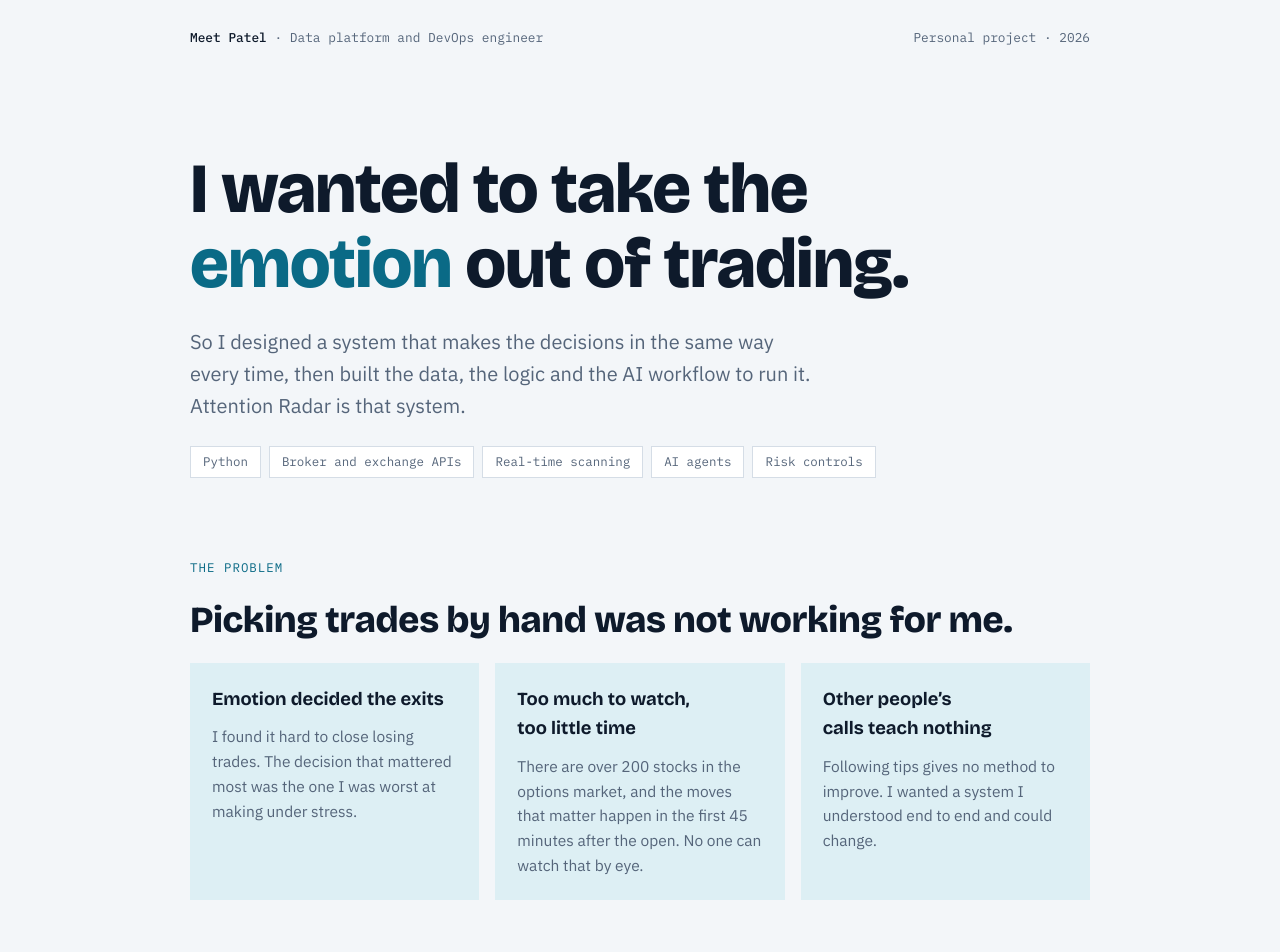
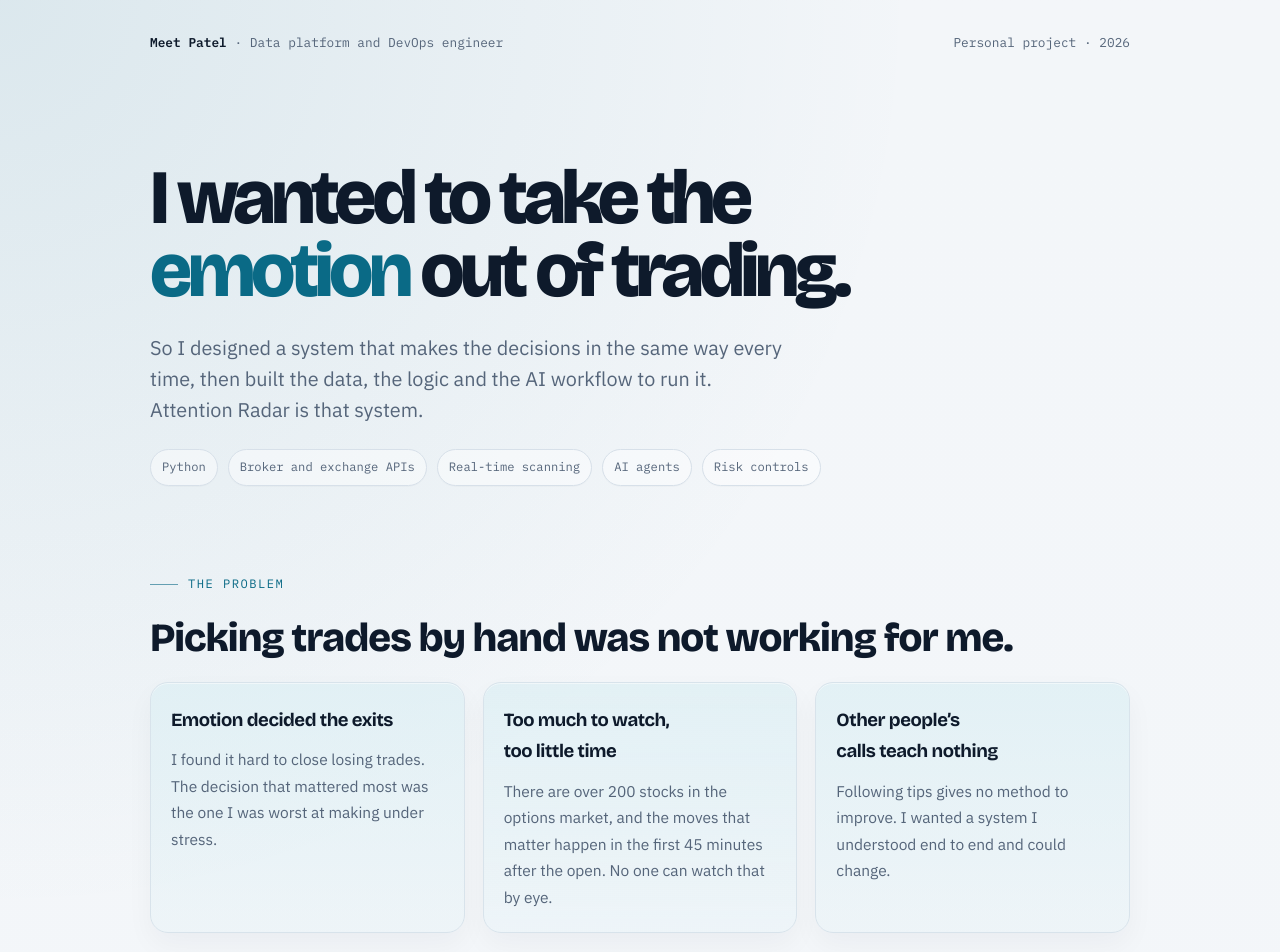
Before and after one commit to haddorks/Attention-Radar, a plain HTML site: page index.html in a window 1280 px wide. Shown: the top 952 px of the page. Drawn offline with nearby package versions, Linux system fonts and the light colour scheme.

Commit message:
Improve the landing page styling while keeping the original content intact and preserving the story layout.

```diff
--- a/index.html
+++ b/index.html
@@ -8,52 +8,194 @@
 <meta property="og:description" content="A personal project in systematic trading: the problem, the design choices, and how I built and ran it with AI agents.">
 <meta property="og:type" content="website">
 <title>Attention Radar</title>
-<link rel="stylesheet" href="https://fonts.googleapis.com/css2?family=Bricolage+Grotesque:opsz,wght@12..96,500;12..96,700;12..96,800&family=IBM+Plex+Sans:wght@400;500;600&family=IBM+Plex+Mono:wght@400;500&display=swap">
+<link rel="stylesheet" href="https://fonts.googleapis.com/css2?family=Bricolage+Grotesque:opsz,wght@12..96,500;12..96,700;12..96,800&family=IBM+Plex+Sans:wght@400;500;600&family=IBM+Plex+Mono:wght@400;500;600&display=swap">
 <style>
-/* Layout: product-style story page. Vision first, then the system as a flow, then how I ran it, then scale. */
 :root{
-  --bg:#F3F6F9; --surface:#FFFFFF; --fg:#0E1A2B; --muted:#55657A; --line:#D5DDE6;
-  --accent:#0A6A86; --accent-soft:#DDEFF4; --ink-soft:#E7EDF3;
+  --bg:#F3F6F9;
+  --surface:#FFFFFF;
+  --soft:#F7FAFC;
+  --fg:#0E1A2B;
+  --muted:#55657A;
+  --line:#D7E0E9;
+  --accent:#0A6A86;
+  --accent-strong:#064B63;
+  --accent-soft:#DDEFF4;
+  --ink-soft:#E7EDF3;
   --display:"Bricolage Grotesque","Helvetica Neue",Arial,sans-serif;
   --body:"IBM Plex Sans","Helvetica Neue",Arial,sans-serif;
   --mono:"IBM Plex Mono",ui-monospace,Menlo,Consolas,monospace;
 }
 @media (prefers-color-scheme:dark){:root:not([data-theme="light"]){
-  --bg:#0B131E; --surface:#111C2A; --fg:#E6EDF5; --muted:#93A4B8; --line:#243448;
-  --accent:#4FC1DE; --accent-soft:#12303B; --ink-soft:#182638; color-scheme:dark}}
+  --bg:#0B131E;
+  --surface:#111C2A;
+  --soft:#0F1B2A;
+  --fg:#E6EDF5;
+  --muted:#93A4B8;
+  --line:#243448;
+  --accent:#4FC1DE;
+  --accent-strong:#8CDCF0;
+  --accent-soft:#12303B;
+  --ink-soft:#182638;
+  color-scheme:dark
+}}
 :root[data-theme="dark"]{
-  --bg:#0B131E; --surface:#111C2A; --fg:#E6EDF5; --muted:#93A4B8; --line:#243448;
-  --accent:#4FC1DE; --accent-soft:#12303B; --ink-soft:#182638; color-scheme:dark}
+  --bg:#0B131E;
+  --surface:#111C2A;
+  --soft:#0F1B2A;
+  --fg:#E6EDF5;
+  --muted:#93A4B8;
+  --line:#243448;
+  --accent:#4FC1DE;
+  --accent-strong:#8CDCF0;
+  --accent-soft:#12303B;
+  --ink-soft:#182638;
+  color-scheme:dark
+}
 
-body{background:var(--bg);color:var(--fg);font-family:var(--body);font-size:17px;line-height:1.6;padding-inline:20px;padding-block:0}
-.wrap{max-width:900px;margin-inline:auto;display:flex;flex-direction:column;gap:80px;padding-block:28px 72px}
-h1,h2,h3{font-family:var(--display);text-wrap:balance;margin:0}
+*{box-sizing:border-box}
+html{scroll-behavior:smooth}
+body{
+  margin:0;
+  background:
+    radial-gradient(circle at top left, rgba(10,106,134,.10), transparent 24%),
+    radial-gradient(circle at bottom right, rgba(10,106,134,.08), transparent 30%),
+    linear-gradient(180deg, var(--bg) 0%, color-mix(in srgb, var(--bg) 92%, white) 100%);
+  color:var(--fg);
+  font-family:var(--body);
+  font-size:17px;
+  line-height:1.7;
+  padding-inline:20px;
+}
+.wrap{
+  max-width:980px;
+  margin-inline:auto;
+  display:flex;
+  flex-direction:column;
+  gap:88px;
+  padding-block:22px 72px;
+}
+
+h1,h2,h3{font-family:var(--display);text-wrap:balance;margin:0;letter-spacing:-.025em}
+h2{max-width:none}
 p{margin:0;max-width:60ch}
 a{color:var(--accent)}
 section{display:flex;flex-direction:column;gap:22px}
-.eyebrow{font-family:var(--mono);font-size:.78rem;letter-spacing:.08em;text-transform:uppercase;color:var(--accent)}
-.top{display:flex;justify-content:space-between;gap:12px;flex-wrap:wrap;font-family:var(--mono);font-size:.8rem;color:var(--muted)}
-.top b{color:var(--fg);font-weight:500}
+.eyebrow{
+  font-family:var(--mono);
+  font-size:.76rem;
+  letter-spacing:.12em;
+  text-transform:uppercase;
+  color:var(--accent);
+  display:flex;align-items:center;gap:10px;
+}
+.eyebrow::before{
+  content:"";
+  display:inline-block;
+  width:28px;height:1px;background:var(--accent);opacity:.6;
+}
 
-.hero{display:flex;flex-direction:column;gap:24px;padding-top:24px}
-h1{font-size:clamp(2.4rem,7vw,4.4rem);font-weight:800;letter-spacing:-.015em;line-height:1.06;max-width:none}
+.top{
+  display:flex;
+  justify-content:space-between;
+  gap:12px;
+  flex-wrap:wrap;
+  font-family:var(--mono);
+  font-size:.8rem;
+  color:var(--muted);
+  padding:10px 0 4px;
+}
+.top b{color:var(--fg);font-weight:600}
+
+.hero{
+  display:flex;
+  flex-direction:column;
+  gap:24px;
+  padding-top:16px;
+}
+h1{
+  font-size:clamp(2.6rem,7vw,4.8rem);
+  font-weight:800;
+  line-height:0.96;
+  max-width:none;
+  letter-spacing:-.06em;
+}
 h1 em{font-style:normal;color:var(--accent)}
-.lede{font-size:1.25rem;color:var(--muted);max-width:52ch}
-.chips{display:flex;flex-wrap:wrap;gap:8px}
-.chips span{font-family:var(--mono);font-size:.78rem;padding:5px 12px;border:1px solid var(--line);background:var(--surface);color:var(--muted)}
+.lede{
+  font-size:1.24rem;
+  color:var(--muted);
+  max-width:54ch;
+  line-height:1.55;
+}
+.chips{
+  display:flex;
+  flex-wrap:wrap;
+  gap:10px;
+}
+.chips span{
+  font-family:var(--mono);
+  font-size:.76rem;
+  padding:7px 11px;
+  border:1px solid var(--line);
+  background:rgba(255,255,255,.4);
+  color:var(--muted);
+  border-radius:999px;
+  box-shadow:0 1px 0 rgba(15,23,42,.02);
+}
 
-h2{font-size:clamp(1.6rem,4vw,2.3rem);font-weight:800;letter-spacing:-.01em;line-height:1.12;max-width:none}
-.vision{display:grid;grid-template-columns:repeat(auto-fit,minmax(250px,1fr));gap:16px}
-.quote{background:var(--accent-soft);padding:22px;display:flex;flex-direction:column;gap:10px}
-.quote h3{font-size:1.15rem}
+h2{
+  font-size:clamp(1.7rem,4vw,2.5rem);
+  font-weight:800;
+  line-height:1.08;
+  max-width:none;
+}
+.vision{
+  display:grid;
+  grid-template-columns:repeat(auto-fit,minmax(240px,1fr));
+  gap:18px;
+}
+.quote{
+  background:linear-gradient(180deg, rgba(221,239,244,.75), rgba(221,239,244,.25));
+  border:1px solid color-mix(in srgb, var(--line) 80%, var(--accent-soft));
+  border-radius:18px;
+  padding:22px 20px;
+  display:flex;
+  flex-direction:column;
+  gap:10px;
+  box-shadow:0 12px 28px rgba(8,31,42,.04), inset 0 1px 0 rgba(255,255,255,.5);
+}
+.quote h3{font-size:1.16rem}
 .quote p{font-size:.97rem;color:var(--muted)}
 
-.flow{display:grid;grid-template-columns:repeat(5,minmax(0,1fr));gap:0;border:1px solid var(--line);background:var(--surface)}
-.step{padding:16px 14px;display:flex;flex-direction:column;gap:6px;border-right:1px solid var(--line);position:relative}
+.flow{
+  display:grid;
+  grid-template-columns:repeat(5,minmax(0,1fr));
+  gap:0;
+  border:1px solid var(--line);
+  background:var(--surface);
+  border-radius:18px;
+  overflow:hidden;
+  box-shadow:0 16px 32px rgba(15,23,42,.04);
+}
+.step{
+  padding:18px 16px 16px;
+  display:flex;
+  flex-direction:column;
+  gap:8px;
+  border-right:1px solid var(--line);
+  position:relative;
+  background:linear-gradient(180deg, rgba(255,255,255,.3), rgba(247,250,252,.9));
+}
 .step:last-child{border-right:0}
 .step b{font-family:var(--display);font-size:1.02rem}
-.step span{font-size:.84rem;color:var(--muted);line-height:1.45}
-.step .t{font-family:var(--mono);font-size:.7rem;letter-spacing:.06em;text-transform:uppercase;color:var(--accent)}
+.step span{font-size:.84rem;color:var(--muted);line-height:1.5}
+.step .t{
+  font-family:var(--mono);
+  font-size:.7rem;
+  letter-spacing:.08em;
+  text-transform:uppercase;
+  color:var(--accent);
+  font-weight:600;
+}
 @media (max-width:760px){
   .flow{grid-template-columns:minmax(0,1fr)}
   .step{border-right:0;border-bottom:1px solid var(--line)}
@@ -61,8 +203,23 @@ h2{font-size:clamp(1.6rem,4vw,2.3rem);font-weight:800;letter-spacing:-.01em;line
 }
 .under{font-size:.95rem;color:var(--muted);max-width:66ch}
 
-.run{display:grid;grid-template-columns:repeat(auto-fit,minmax(260px,1fr));gap:16px}
-.card{background:var(--surface);border:1px solid var(--line);padding:20px;display:flex;flex-direction:column;gap:8px}
+.run{display:grid;grid-template-columns:repeat(auto-fit,minmax(260px,1fr));gap:18px}
+.card{
+  background:linear-gradient(180deg, var(--surface), color-mix(in srgb, var(--surface) 90%, var(--soft)));
+  border:1px solid var(--line);
+  border-radius:18px;
+  padding:20px 18px 18px;
+  display:flex;
+  flex-direction:column;
+  gap:8px;
+  box-shadow:0 12px 26px rgba(15,23,42,.04);
+  transition:transform .2s ease, box-shadow .2s ease, border-color .2s ease;
+}
+.card:hover{
+  transform:translateY(-2px);
+  box-shadow:0 18px 28px rgba(15,23,42,.07);
+  border-color:color-mix(in srgb, var(--line) 60%, var(--accent));
+}
 .card h3{font-size:1.15rem}
 .card p{font-size:.95rem;color:var(--muted)}
 
@@ -71,16 +228,54 @@ h2{font-size:clamp(1.6rem,4vw,2.3rem);font-weight:800;letter-spacing:-.01em;line
 .run.five .card{grid-column:span 2}
 .run.five .card:nth-child(n+4){grid-column:span 3}
 @media (max-width:700px){.run.two,.run.five{grid-template-columns:minmax(0,1fr)}.run.five .card,.run.five .card:nth-child(n+4){grid-column:auto}}
-.stats{display:grid;grid-template-columns:repeat(auto-fit,minmax(140px,1fr));gap:1px;background:var(--line);border:1px solid var(--line)}
-.stat{background:var(--surface);padding:16px;display:flex;flex-direction:column;gap:2px}
-.stat b{font-family:var(--mono);font-size:1.4rem;font-weight:500;font-variant-numeric:tabular-nums}
-.stat span{font-size:.82rem;color:var(--muted)}
 
-.callout{background:var(--ink-soft);padding:22px 24px;max-width:64ch}
+.stats{
+  display:grid;
+  grid-template-columns:repeat(auto-fit,minmax(150px,1fr));
+  gap:1px;
+  background:var(--line);
+  border:1px solid var(--line);
+  border-radius:18px;
+  overflow:hidden;
+}
+.stat{
+  background:linear-gradient(180deg, var(--surface), var(--soft));
+  padding:18px 16px;
+  display:flex;
+  flex-direction:column;
+  gap:4px;
+  min-height:120px;
+  justify-content:center;
+}
+.stat b{
+  font-family:var(--mono);
+  font-size:1.5rem;
+  font-weight:600;
+  font-variant-numeric:tabular-nums;
+  color:var(--fg);
+}
+.stat span{font-size:.83rem;color:var(--muted)}
+
+.callout{
+  background:linear-gradient(135deg, var(--ink-soft), color-mix(in srgb, var(--ink-soft) 70%, var(--accent-soft)) );
+  border:1px solid color-mix(in srgb, var(--line) 80%, var(--accent-soft));
+  border-radius:18px;
+  padding:22px 24px;
+  max-width:64ch;
+  box-shadow:0 12px 30px rgba(10,106,134,.05);
+}
 .callout p{max-width:none}
-footer{padding-top:22px;border-top:1px solid var(--line);font-size:.85rem;color:var(--muted);display:flex;flex-direction:column;gap:6px;max-width:70ch}
+footer{
+  padding-top:22px;
+  border-top:1px solid var(--line);
+  font-size:.86rem;
+  color:var(--muted);
+  display:flex;
+  flex-direction:column;
+  gap:6px;
+  max-width:70ch;
+}
 @media (prefers-reduced-motion:reduce){*{animation:none!important;transition:none!important}}
-body{margin:0}
 </style>
 </head>
 <body>
```
